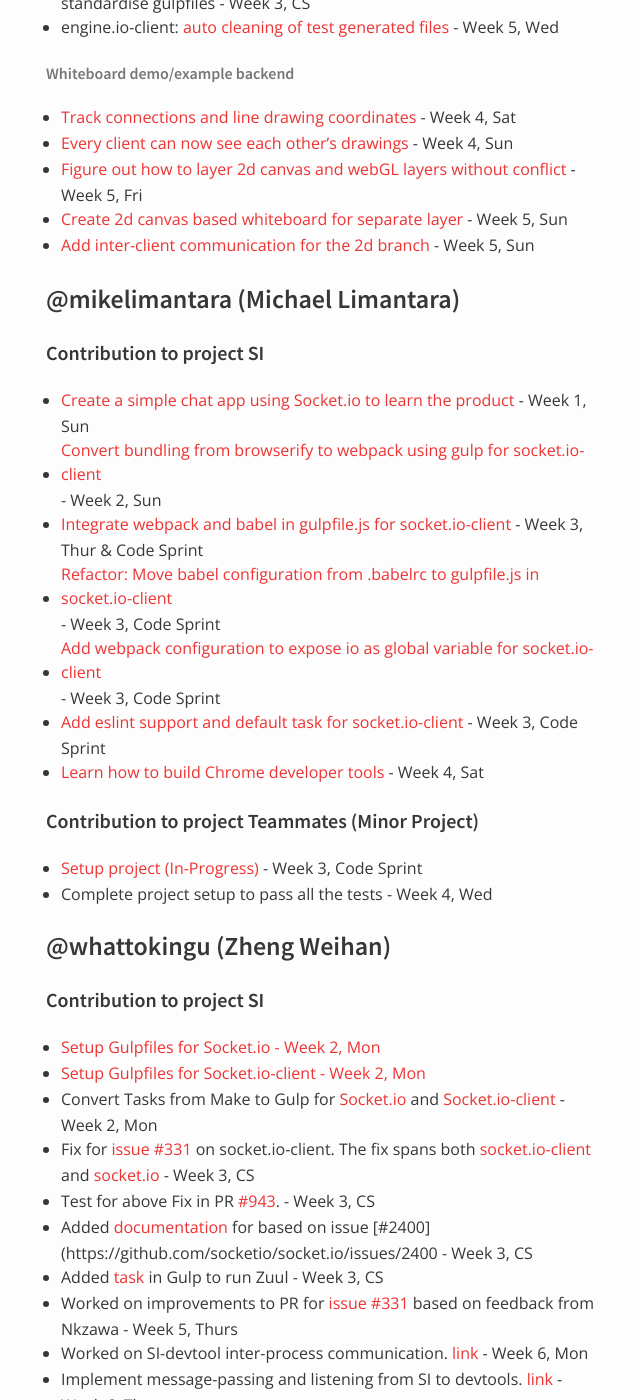
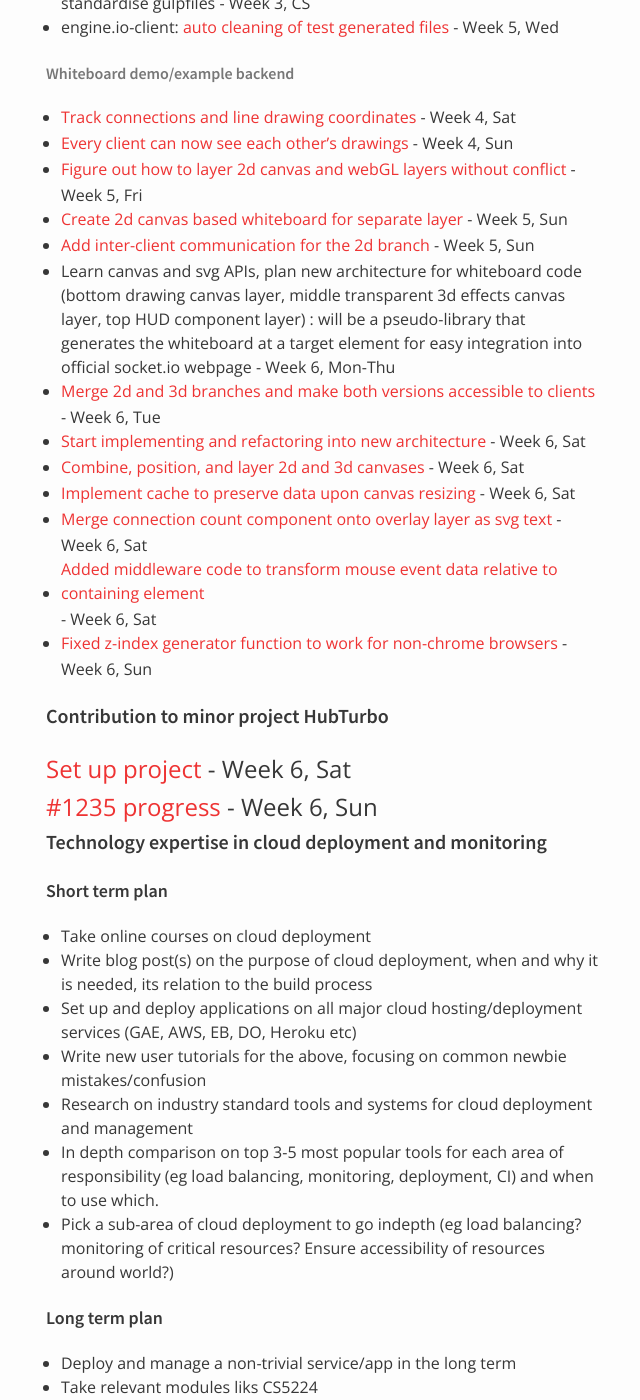
Before and after one commit to nus-oss/cs3281-AY1516S2-website, a Jekyll site: the page built from teams/socketio.md, in a window 1280 px wide and 1400 px high, scrolled down 4732 px. Shown: the whole window, without its empty margins (324-964 px from the left). Built offline with Jekyll 4.4.1, drawn with Linux system fonts in a browser that asks for light colours.

Commit message:
updated yijin w6

```diff
--- a/teams/socketio.md
+++ b/teams/socketio.md
@@ -94,16 +94,16 @@
 #### Contribution to project SI
 
 ###### Main codebase
-* [Set up own chat app using socket.io](https://github.com/paradite/socket-io-chat) - Week 1, Thu
-* [Draw architecture overview for socket.io](http://www.gliffy.com/go/publish/9806563) - Week 2, Sun
-* [Implement Babel for socket.io commit 1](https://github.com/nus-fboa2016-si/socket.io/commit/3cc6874205177e556d5d9e743d08992219f369cd) [commit 2](https://github.com/nus-fboa2016-si/socket.io/commit/2cb967a2033a82571ab8841296afa8e9da828065) - Week 2, Sun
-* [Implement Babel for socket.io-client](https://github.com/nus-fboa2016-si/socket.io-client/commit/94127a34656a3d959625eda12a17113a46786d0d) - Week 3, Tue
-* [Implement Babel for engine.io](https://github.com/nus-fboa2016-si/engine.io/commit/76106776e68f94fff5bad330ba26de7401c61598) - Week 3, Tue
-* [Implement Babel for engine.io-client](https://github.com/nus-fboa2016-si/engine.io-client/commit/951a5c950230b2dfb968e85a5e7d42d34c932299) - Week 3, Thu
-* [Consolidated list of issues that can be closed](https://gist.github.com/paradite/b98c85ab6c8af5c2df21) - Week 3, Sat
-* [Move babel from standalone to webpack loader - engine.io-client](https://github.com/nus-fboa2016-si/engine.io-client/commit/f8ae734b736706d771a6da2f2cf55a1eb65b7bbf) - Week 3, Sun
-* [Move babel from standalone to webpack loader - socket.io-client](https://github.com/nus-fboa2016-si/socket.io-client/commit/64eae4b377f37ede2befc35cca2b2ac31ca5e0dc) - Week 3, Sun
-* [Added sourcemap for socket.io-client](https://github.com/nus-fboa2016-si/socket.io-client/commit/64eae4b377f37ede2befc35cca2b2ac31ca5e0dc) - Week 3, Sun
+  * [Set up own chat app using socket.io](https://github.com/paradite/socket-io-chat) - Week 1, Thu
+  * [Draw architecture overview for socket.io](http://www.gliffy.com/go/publish/9806563) - Week 2, Sun
+  * [Implement Babel for socket.io commit 1](https://github.com/nus-fboa2016-si/socket.io/commit/3cc6874205177e556d5d9e743d08992219f369cd) [commit 2](https://github.com/nus-fboa2016-si/socket.io/commit/2cb967a2033a82571ab8841296afa8e9da828065) - Week 2, Sun
+  * [Implement Babel for socket.io-client](https://github.com/nus-fboa2016-si/socket.io-client/commit/94127a34656a3d959625eda12a17113a46786d0d) - Week 3, Tue
+  * [Implement Babel for engine.io](https://github.com/nus-fboa2016-si/engine.io/commit/76106776e68f94fff5bad330ba26de7401c61598) - Week 3, Tue
+  * [Implement Babel for engine.io-client](https://github.com/nus-fboa2016-si/engine.io-client/commit/951a5c950230b2dfb968e85a5e7d42d34c932299) - Week 3, Thu
+  * [Consolidated list of issues that can be closed](https://gist.github.com/paradite/b98c85ab6c8af5c2df21) - Week 3, Sat
+  * [Move babel from standalone to webpack loader - engine.io-client](https://github.com/nus-fboa2016-si/engine.io-client/commit/f8ae734b736706d771a6da2f2cf55a1eb65b7bbf) - Week 3, Sun
+  * [Move babel from standalone to webpack loader - socket.io-client](https://github.com/nus-fboa2016-si/socket.io-client/commit/64eae4b377f37ede2befc35cca2b2ac31ca5e0dc) - Week 3, Sun
+  * [Added sourcemap for socket.io-client](https://github.com/nus-fboa2016-si/socket.io-client/commit/64eae4b377f37ede2befc35cca2b2ac31ca5e0dc) - Week 3, Sun
 
 ###### Set up front-end UI and interactions for whiteboard example: [repo](https://github.com/nus-fboa2016-si/whiteboard)
   * [Set up mouse tracking](https://github.com/nus-fboa2016-si/whiteboard/commit/5cd27bc77a4ab64a23c31a804b52a307a5cfafc6) - Week 3, Sun
@@ -117,7 +117,7 @@
   * [Handled mouse leave window and mouse release outside window](https://github.com/nus-fboa2016-si/whiteboard/commit/d8a8ba7d945f19a1a8d4426ff5f65222b725d7fe) - Week 6, Sun
 
 #### Contribution to project Teammates (Minor Project)
-* [Fork and set up project](https://github.com/paradite/repo) - Week 4, Fri
+  * [Fork and set up project](https://github.com/paradite/repo) - Week 4, Fri
 
 #### Technology expertise in web-based data visualization
 
@@ -159,6 +159,33 @@
 * [Figure out how to layer 2d canvas and webGL layers without conflict](http://jsfiddle.net/7McS2/4/) - Week 5, Fri
 * [Create 2d canvas based whiteboard for separate layer](https://github.com/nus-fboa2016-si/whiteboard/tree/canvas) - Week 5, Sun
 * [Add inter-client communication for the 2d branch](https://github.com/nus-fboa2016-si/whiteboard/commit/e82ebdc208ffa9714686033a7c7991da20255214) - Week 5, Sun
+* Learn canvas and svg APIs, plan new architecture for whiteboard code (bottom drawing canvas layer, middle transparent 3d effects canvas layer, top HUD component layer) : will be a pseudo-library that generates the whiteboard at a target element for easy integration into official socket.io webpage - Week 6, Mon-Thu
+* [Merge 2d and 3d branches and make both versions accessible to clients](https://github.com/nus-fboa2016-si/whiteboard/commit/864acc290c2a662dfaac520d4785b1bb112ae0b4) - Week 6, Tue
+* [Start implementing and refactoring into new architecture](https://github.com/nus-fboa2016-si/whiteboard/commit/79fc4c3551d1557cdd8fd7f0ecb176fa5e594b13) - Week 6, Sat
+* [Combine, position, and layer 2d and 3d canvases](https://github.com/nus-fboa2016-si/whiteboard/commit/58049282b563948757d55ab48930e03ee5584063) - Week 6, Sat
+* [Implement cache to preserve data upon canvas resizing](https://github.com/nus-fboa2016-si/whiteboard/commit/13fbcb2e629472b26bafe39fa61a96cf23f341d7) - Week 6, Sat
+* [Merge connection count component onto overlay layer as svg text](https://github.com/nus-fboa2016-si/whiteboard/commit/facf6bbbd4fb9c9a38983ee2417c055a789b718b) - Week 6, Sat
+* [Added middleware code to transform mouse event data relative to containing element](https://github.com/nus-fboa2016-si/whiteboard/commit/1ef3cecc05c0fb9b611acea78c715a934215335d) - Week 6, Sat
+* [Fixed z-index generator function to work for non-chrome browsers](https://github.com/nus-fboa2016-si/whiteboard/commit/b38260dd30a16d54f01ce85a5dfbfea636cefdcb) - Week 6, Sun
+
+#### Contribution to minor project HubTurbo
+# [Set up project](https://github.com/YijinL/HubTurbo/branches) - Week 6, Sat
+# [#1235 progress](https://github.com/YijinL/HubTurbo/commits/%231235-update-team-page-promotions) - Week 6, Sun
+
+#### Technology expertise in cloud deployment and monitoring
+
+##### Short term plan
+* Take online courses on cloud deployment
+* Write blog post(s) on the purpose of cloud deployment, when and why it is needed, its relation to the build process
+* Set up and deploy applications on all major cloud hosting/deployment services (GAE, AWS, EB, DO, Heroku etc)
+* Write new user tutorials for the above, focusing on common newbie mistakes/confusion
+* Research on industry standard tools and systems for cloud deployment and management
+* In depth comparison on top 3-5 most popular tools for each area of responsibility (eg load balancing, monitoring, deployment, CI) and when to use which.
+* Pick a sub-area of cloud deployment to go indepth (eg load balancing? monitoring of critical resources? Ensure accessibility of resources around world?)
+
+##### Long term plan
+* Deploy and manage a non-trivial service/app in the long term
+* Take relevant modules liks CS5224
 
 
 ### @mikelimantara (Michael Limantara)
```
